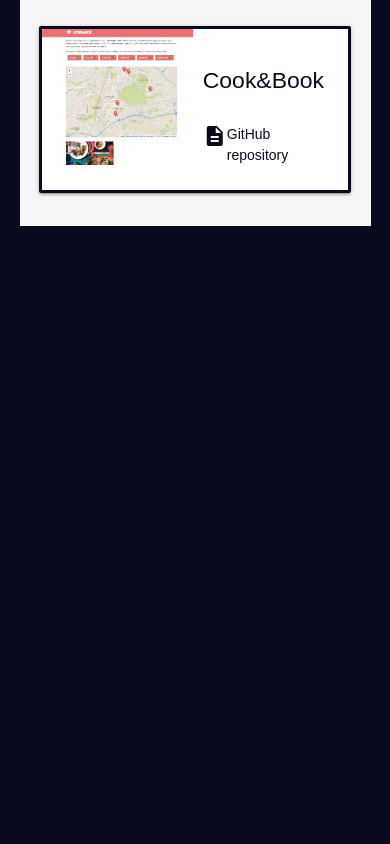
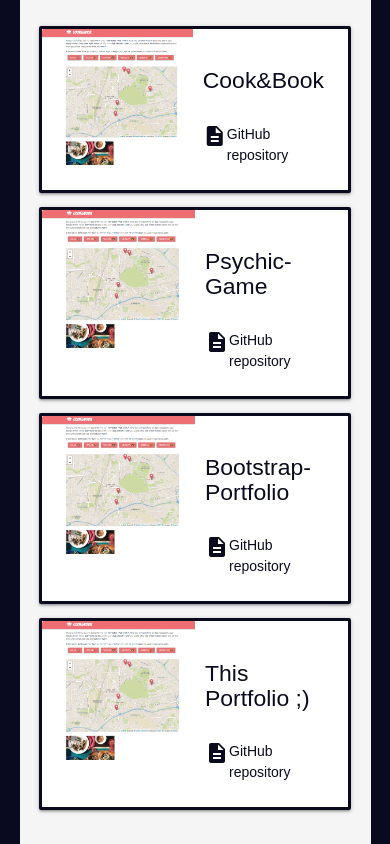
Before and after one commit to dnedaniele/dnedaniele.github.io, a plain HTML site: page index.html in a window 390 px wide. Shown: the part 523-1367 px from the top of the page. Before the commit the page ends 844 px from the top, so only its background shows below. Drawn offline with nearby package versions, Linux system fonts and the light colour scheme; a web font is replaced by a local one.

```diff
--- a/index.html
+++ b/index.html
@@ -19,6 +19,7 @@
 <body>
 
     <div class="container">
+        <!-- Personal Data -->
         <h2>Daniele Esposito</h2>
         <br>
         <img src="assets/photo-profile.jpg" class="photo-stlye">
@@ -36,7 +37,9 @@
 
         <br>
 
+        <!-- List of Projects -->
 
+        <!-- Project 1 -->
         <div class="col s6 m7">
 
             <div class="card horizontal card-style">
@@ -55,7 +58,63 @@
                 </div>
             </div>
         </div>
+        <!-- Project 2 -->
+        <div class="col s6 m7">
 
+            <div class="card horizontal card-style">
+                <div class="card-image">
+                    <a href="https://dnedaniele.github.io/cooknbook/"> <img src="assets/cookandbook.PNG"></a>
+                </div>
+                <div class="card-stacked">
+                    <div class="card-content" style="padding-left: 10px;">
+                        <h5>Psychic-Game</h5>
+                        <br>
+                        <a href="https://github.com/dnedaniele/Psychic-Game"> <i class="material-icons color"
+                                style="float: left;">description</i></a>
+                        <p>GitHub repository</p>
+                    </div>
+
+                </div>
+            </div>
+        </div>
+        <!-- Project 3 -->
+        <div class="col s6 m7">
+
+            <div class="card horizontal card-style">
+                <div class="card-image">
+                    <a href="https://dnedaniele.github.io/cooknbook/"> <img src="assets/cookandbook.PNG"></a>
+                </div>
+                <div class="card-stacked">
+                    <div class="card-content" style="padding-left: 10px;">
+                        <h5>Bootstrap-Portfolio</h5>
+                        <br>
+                        <a href="https://github.com/dnedaniele/Bootstrap-Portfolio"> <i class="material-icons color"
+                                style="float: left;">description</i></a>
+                        <p>GitHub repository</p>
+                    </div>
+
+                </div>
+            </div>
+        </div>
+        <!-- Project 4 -->
+        <div class="col s6 m7">
+
+            <div class="card horizontal card-style">
+                <div class="card-image">
+                    <a href="https://dnedaniele.github.io/cooknbook/"> <img src="assets/cookandbook.PNG"></a>
+                </div>
+                <div class="card-stacked">
+                    <div class="card-content" style="padding-left: 10px;">
+                        <h5>This Portfolio ;)</h5>
+                        <br>
+                        <a href="https://github.com/dnedaniele/dnedaniele.github.io"> <i class="material-icons color"
+                                style="float: left;">description</i></a>
+                        <p>GitHub repository</p>
+                    </div>
+
+                </div>
+            </div>
+        </div>
 
     </div>
 
```
